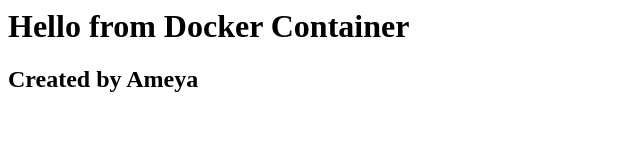
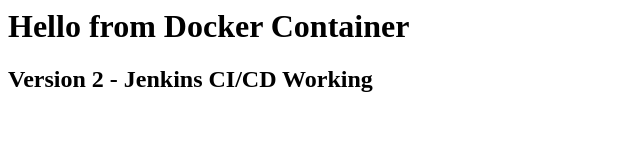
Before and after one commit to Ameyameshram16/docker-project, a plain HTML site: page index.html in a window 1280 px wide. Shown: the whole page, without its empty margins (0-640 px from the left). Drawn offline with Linux system fonts and the light colour scheme.

Commit message:
Update index.html

```diff
--- a/index.html
+++ b/index.html
@@ -4,6 +4,6 @@
 </head>
 <body>
 <h1>Hello from Docker Container</h1>
-<h2>Created by Ameya</h2>
+<h2>Version 2 - Jenkins CI/CD Working</h2>
 </body>
 </html>
```
